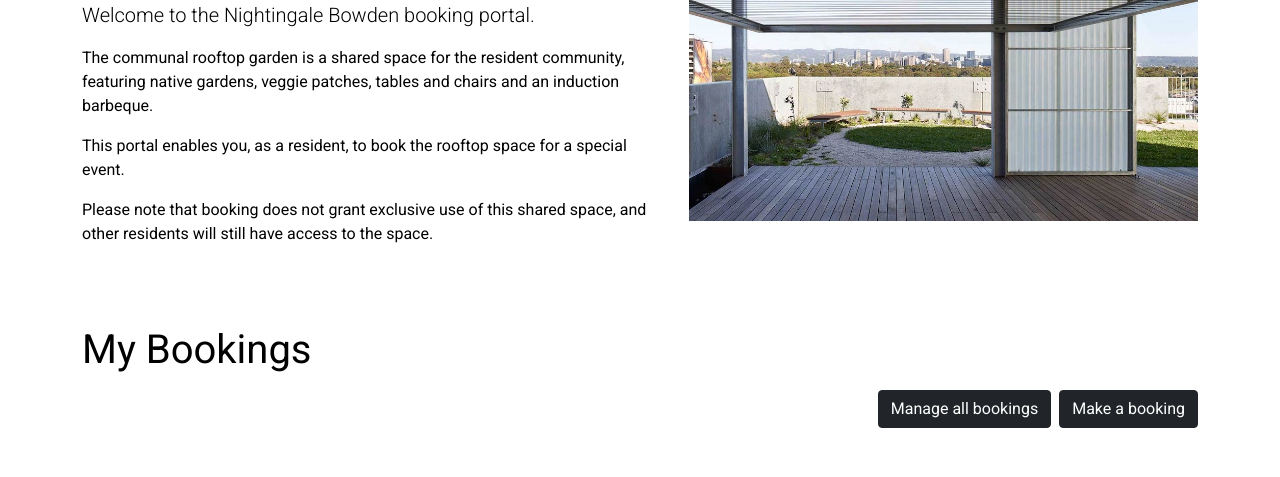
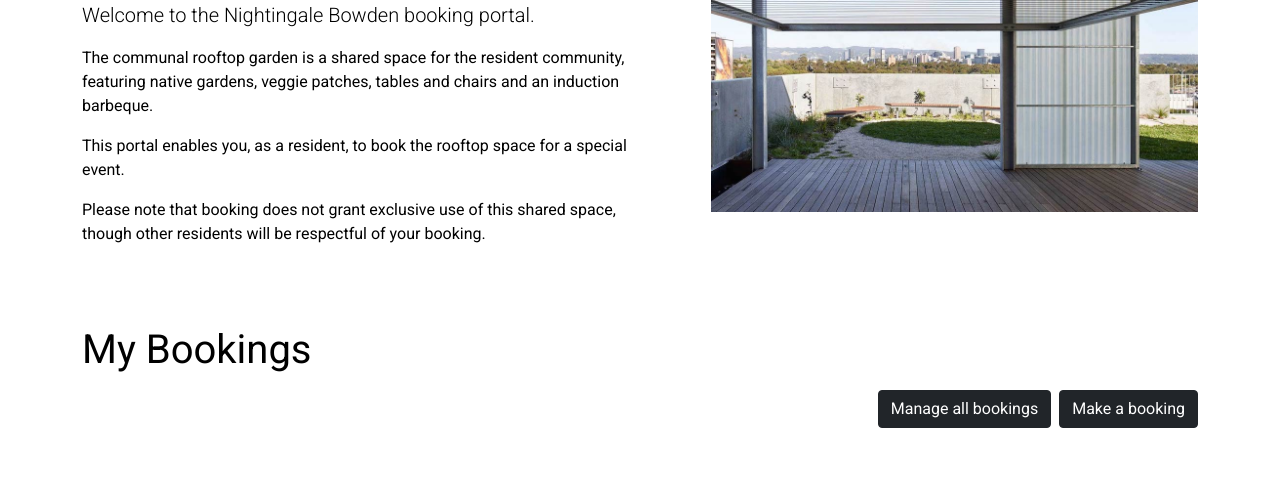
Before and after one commit to laurenchamps/ngbowden-booking, a Flask app: page / in a window 1280 px wide. Shown: the part 144-621 px from the top of the page. Run offline with Flask 3, Linux system fonts and the light colour scheme; a user stored in the database is signed in; some libraries are stand-ins or nearby versions.

Commit message:
Update intro text

```diff
--- a/templates/index.html
+++ b/templates/index.html
@@ -9,11 +9,11 @@
 {% block main %}
 <div class="container">
     <div class="d-md-flex">
-        <div class="intro mb-5 me-3 flex-grow-1 w-75-md pe-5-sm">
+        <div class="intro mb-5 me-3 flex-grow-1 w-75-md pe-5">
             <p class="lead">Welcome to the Nightingale Bowden booking portal.</p>
             <p>The communal rooftop garden is a shared space for the resident community, featuring native gardens, veggie patches, tables and chairs and an induction barbeque.</p>
             <p>This portal enables you, as a resident, to book the rooftop space for a special event.</p>
-            <p>Please note that booking does not grant exclusive use of this shared space, and other residents will still have access to the space.</p>
+            <p>Please note that booking does not grant exclusive use of this shared space, though other residents will be respectful of your booking.</p>
         </div>
         <div class="flex-shrink">
             <img src="../static/ngbowden-rooftop.jpeg" class="img-fluid" alt="A native garden with a covered decking area in the background on the roof of Nightingale Bowden">
```
